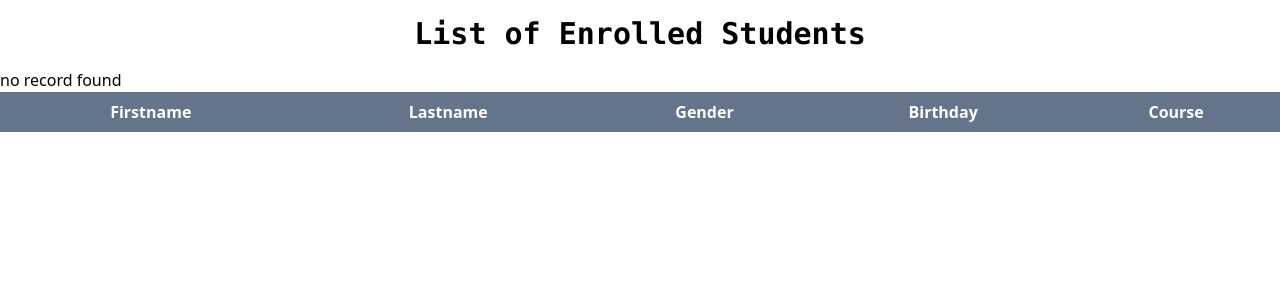
After one commit to Dale0311/introToPHPMYSQL, a PHP site: page /officialList.php in a window 1280 px wide. The commit adds this page. Shown: the top 300 px of the page. Run offline with PHP 8.4, Linux system fonts and the light colour scheme; tables that the repository leaves empty or names only in its code hold one stand-in row (values such as "Sample post"); lists and menus that the app fills with data are empty.

Commit message:
added officialList.php

```diff
--- /dev/null
+++ b/officialList.php
@@ -0,0 +1,64 @@
+<!DOCTYPE html>
+<html lang="en">
+
+<head>
+    <meta charset="UTF-8">
+    <meta name="viewport" content="width=device-width, initial-scale=1.0">
+    <title>Document</title>
+    <link rel="stylesheet" href="output.css">
+</head>
+
+<body>
+    <div class="container mx-auto my-4">
+        <h1 class="text-3xl font-semibold text-center font-mono my-4">List of Enrolled Students</h1>
+        <table class="table-auto rounded w-full">
+            <thead class="bg-slate-500 rounded text-white">
+                <tr class="">
+                    <th class="py-2">Firstname</th>
+                    <th class="py-2">Lastname</th>
+                    <th class="py-2">Gender</th>
+                    <th class="py-2">Birthday</th>
+                    <th class="py-2">Course</th>
+                </tr>
+            </thead>
+            <tbody class="font-semibold text-center">
+                <?php
+                    require "./mysqlCon/openCon.php";
+                    $strSql = "SELECT * FROM students WHERE lastname LIKE 'P%'";
+                    if($rs = mysqli_query($con, $strSql));
+                        if(mysqli_num_rows($rs) > 0){
+                            while($rowPerson = mysqli_fetch_array($rs)){
+                                echo
+                                    '
+                                    <tr class="border rounded">
+                                        <td class="py-2">'.$rowPerson['firstname'].'</td>
+                                        <td class="py-2">'.$rowPerson['lastname'].'</td>
+                                        <td class="py-2">'.$rowPerson['gender'].'</td>
+                                        <td class="py-2">'.$rowPerson['birthday'].'</td>
+                                        <td class="py-2">'.$rowPerson['course'].'</td>
+                                    </tr>
+                                    ';
+                                }
+                            }
+                        else{
+                            echo "no record found";
+                        }
+
+                    require "./mysqlCon/closeCon.php";
+                ?>
+                <!--
+                    <tr class="border-2 border-gray-400 flex justify-center">
+                        <td class="border border-gray-400 py-2">Dale</td>
+                        <td class="border border-gray-400 py-2">Cabarle</td>
+                        <td class="border border-gray-400 py-2">Male</td>
+                        <td class="border border-gray-400 py-2">11/07/2001</td>
+                        <td class="border border-gray-400 py-2">Scientist</td>
+                    </tr>
+            -->
+
+            </tbody>
+        </table>
+    </div>
+</body>
+
+</html>
--- a/output.css
+++ b/output.css
@@ -576,6 +589,14 @@ video {
 
 .w-full {
   width: 100%;
+}
+
+.table-auto {
+  table-layout: auto;
+}
+
+.justify-center {
+  justify-content: center;
 }
 
 .space-y-4 > :not([hidden]) ~ :not([hidden]) {
```
Also changed, not shown: other parts of output.css (+59 -0 lines).
